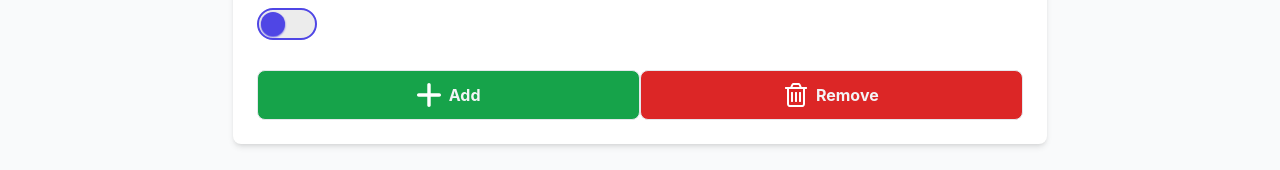
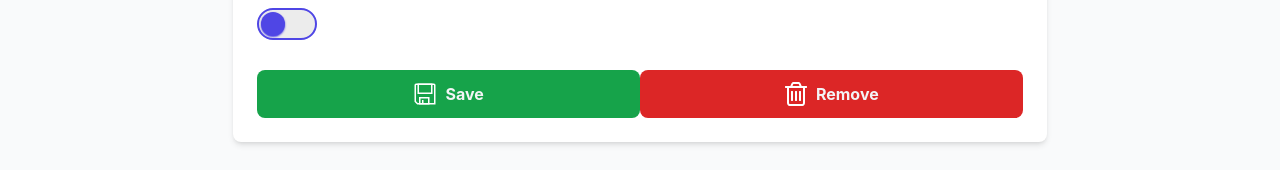
Before and after one commit to simone98dm/lazy-trainer-fe, a Vue app: page /activity/4efd4d28-ee08-4713-838c-d527b518ab55/03b45861-899f-4461-8fc5-be38d2885f5f in a window 1280 px wide. Shown: the part 514-684 px from the top of the page. Built offline with nearby package versions, Linux system fonts and the light colour scheme.

Commit message:
add new icon, fix button border

```diff
--- a/src/components/ActivityForm/ActivityForm.vue
+++ b/src/components/ActivityForm/ActivityForm.vue
@@ -6,6 +6,7 @@ import { v4 as uuidv4 } from "uuid";
 import Icon from "../Icons/Icon.vue";
 import TrashIcon from "../Icons/TrashIcon.vue";
 import AddIcon from "../Icons/AddIcon.vue";
+import SaveIcon from "../Icons/SaveIcon.vue";
 import { IconSize, ButtonColor } from "../../utils/enum";
 
 const props = defineProps([
@@ -127,10 +128,10 @@ function remove() {
           <Button
             @click="save"
             full="true"
-            label="Add"
+            :label="isNew() ? 'Create' : 'Save'"
             :color="ButtonColor.SUCCESS"
           >
-            <Icon :component="AddIcon" :size="IconSize.MEDIUM"></Icon>
+            <Icon :component="isNew() ? AddIcon : SaveIcon" :size="IconSize.MEDIUM"></Icon>
           </Button>
           <Button
             @click="remove"
--- a/src/components/Button/Button.vue
+++ b/src/components/Button/Button.vue
@@ -37,8 +37,6 @@ const emit = defineEmits(["click"]);
       },
       'text-gray-100',
       'font-bold',
-      'border',
-      'border-gray-200',
       'rounded-lg',
       'py-3',
       'px-3',
--- /dev/null
+++ b/src/components/Icons/SaveIcon.vue
@@ -0,0 +1,41 @@
+<template>
+  <svg viewBox="0 0 64 64">
+    <path
+      fill="none"
+      stroke="white"
+      stroke-miterlimit="10"
+      stroke-width="4"
+      d="M58,58H12L6,52V8A2,2,0,0,1,8,6H56a2,2,0,0,1,2,2Z"
+    />
+    <rect
+      width="36"
+      height="24"
+      x="14"
+      y="6"
+      fill="none"
+      stroke="white"
+      stroke-miterlimit="10"
+      stroke-width="4"
+    />
+    <rect
+      width="24"
+      height="16"
+      x="18"
+      y="42"
+      fill="none"
+      stroke="white"
+      stroke-miterlimit="10"
+      stroke-width="4"
+    />
+    <line
+      x1="26"
+      x2="26"
+      y1="48"
+      y2="58"
+      fill="none"
+      stroke="white"
+      stroke-miterlimit="10"
+      stroke-width="4"
+    />
+  </svg>
+</template>
```
